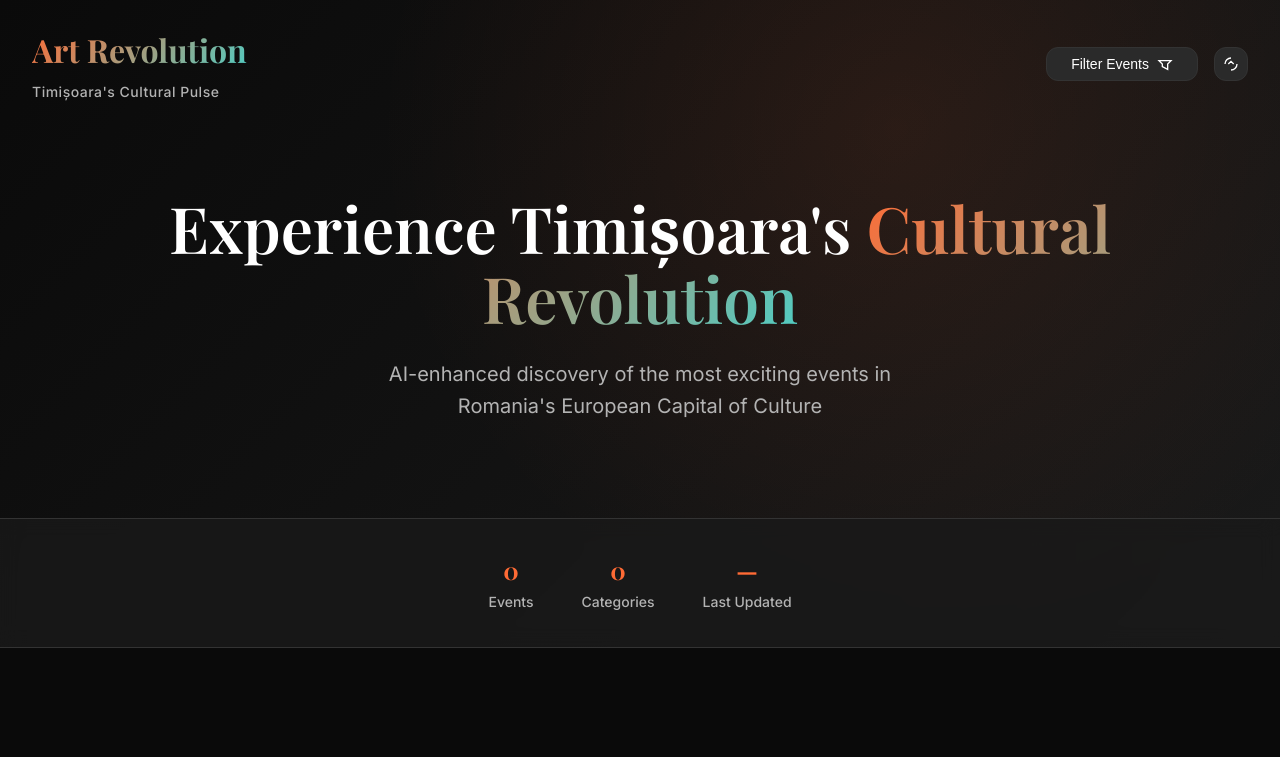
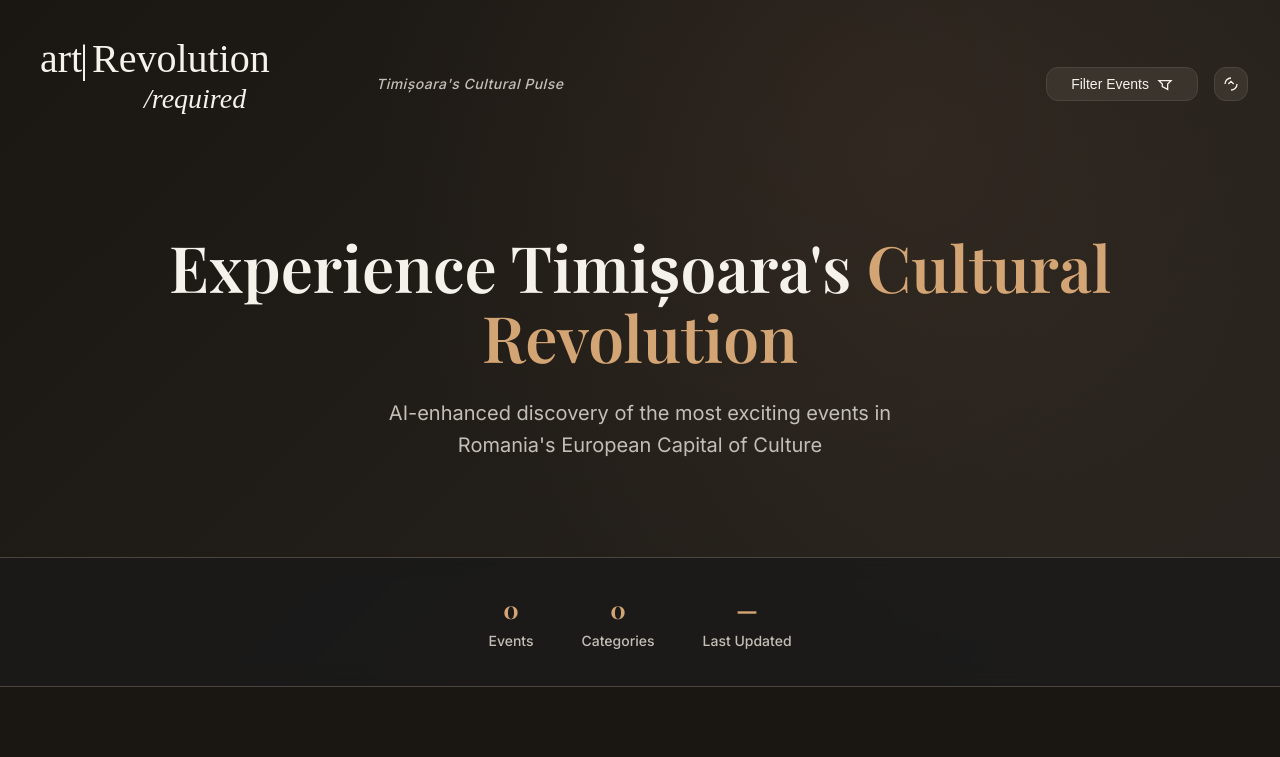
Before and after one commit to Davb0/art-Revolution-required, a website: page public/index.html in a window 1280 px wide. Shown: the top 757 px of the page. Drawn offline with nearby package versions, Linux system fonts and the light colour scheme; no server answers.

Commit message:
🎨 Update logo and design with natural color palette
- Replace logo with exact "art|Revolution /required" design
- Increase logo size to 120px for better visibility
- Add pipe separator "|" between art and Revolution
- Switch to warm, natural color scheme (beige/brown tones)
- Replace artificial orange/cyan with organic earth colors
- Improve typography with Times New Roman serif font
- Enhance visual hierarchy and brand authenticity

```diff
--- a/public/index.html
+++ b/public/index.html
@@ -20,8 +20,26 @@
     <header class="hero">
         <nav class="nav">
             <div class="nav-brand">
-                <h1>Art Revolution</h1>
-                <span class="tagline">Timișoara's Cultural Pulse</span>
+                <svg class="logo" xmlns="http://www.w3.org/2000/svg" viewBox="0 0 800 300">
+                    <defs>
+                        <style>
+                            .logo-text {
+                                font-family: 'Times New Roman', serif;
+                                font-weight: normal;
+                                fill: currentColor;
+                            }
+                            .main-line { font-size: 100px; }
+                            .sub-line { font-size: 70px; font-style: italic; }
+                        </style>
+                    </defs>
+                    <text x="20" y="120" class="logo-text main-line">art</text>
+                    <text x="120" y="120" class="logo-text main-line">|</text>
+                    <text x="150" y="120" class="logo-text main-line">Revolution</text>
+                    <text x="280" y="210" class="logo-text sub-line">/required</text>
+                </svg>
+                <div>
+                    <span class="tagline">Timișoara's Cultural Pulse</span>
+                </div>
             </div>
 
             <div class="nav-controls">
--- a/public/styles.css
+++ b/public/styles.css
@@ -1,20 +1,20 @@
 /* Art Revolution - Timișoara Events CSS */
 
 :root {
-  /* Color Palette */
-  --primary-color: #ff6b35;
-  --primary-dark: #e55a2e;
-  --accent-color: #4ecdc4;
-  --accent-dark: #45b5ad;
-  --background-dark: #0a0a0a;
-  --surface-dark: #1a1a1a;
-  --surface-light: #2a2a2a;
-  --text-primary: #ffffff;
-  --text-secondary: #b3b3b3;
-  --text-accent: #ff6b35;
-  --border-color: #333333;
-  --success-color: #4ade80;
-  --warning-color: #fbbf24;
+  /* Natural Color Palette */
+  --primary-color: #d4a574;
+  --primary-dark: #c09558;
+  --accent-color: #8b7355;
+  --accent-dark: #6d5a43;
+  --background-dark: #1a1612;
+  --surface-dark: #2a2520;
+  --surface-light: #3a342c;
+  --text-primary: #f5f1eb;
+  --text-secondary: #c4bfb6;
+  --text-accent: #d4a574;
+  --border-color: #4a453d;
+  --success-color: #7c9885;
+  --warning-color: #d4a574;
 
   /* Typography */
   --font-sans: 'Inter', -apple-system, BlinkMacSystemFont, 'Segoe UI', Roboto, sans-serif;
@@ -80,7 +80,7 @@ body {
   left: 0;
   right: 0;
   bottom: 0;
-  background: radial-gradient(circle at 70% 20%, rgba(255, 107, 53, 0.1) 0%, transparent 50%);
+  background: radial-gradient(circle at 70% 20%, rgba(212, 165, 116, 0.08) 0%, transparent 50%);
   pointer-events: none;
 }
 
@@ -93,14 +93,23 @@ body {
   z-index: 10;
 }
 
+.nav-brand {
+  display: flex;
+  align-items: center;
+  gap: var(--space-md);
+}
+
+.nav-brand .logo {
+  height: 120px;
+  width: auto;
+  color: var(--text-primary);
+}
+
 .nav-brand h1 {
-  font-family: var(--font-display);
-  font-size: 2rem;
-  font-weight: 700;
-  background: linear-gradient(135deg, var(--primary-color), var(--accent-color));
-  background-clip: text;
-  -webkit-background-clip: text;
-  -webkit-text-fill-color: transparent;
+  font-family: 'Times New Roman', serif;
+  font-size: 1.5rem;
+  font-weight: normal;
+  color: var(--text-primary);
   margin-bottom: 0.25rem;
 }
 
@@ -109,6 +118,7 @@ body {
   color: var(--text-secondary);
   font-weight: 500;
   letter-spacing: 0.5px;
+  font-style: italic;
 }
 
 .nav-controls {
@@ -160,10 +170,7 @@ body {
 }
 
 .highlight {
-  background: linear-gradient(135deg, var(--primary-color), var(--accent-color));
-  background-clip: text;
-  -webkit-background-clip: text;
-  -webkit-text-fill-color: transparent;
+  color: var(--primary-color);
   position: relative;
 }
 
@@ -400,6 +407,7 @@ body {
   margin-bottom: var(--space-md);
   display: -webkit-box;
   -webkit-line-clamp: 3;
+  line-clamp: 3;
   -webkit-box-orient: vertical;
   overflow: hidden;
 }
@@ -577,6 +585,16 @@ body {
     padding: var(--space-md);
   }
 
+  .nav-brand {
+    flex-direction: column;
+    text-align: center;
+    gap: var(--space-sm);
+  }
+
+  .nav-brand .logo {
+    height: 100px;
+  }
+
   .hero-content {
     padding: var(--space-xl) var(--space-md) var(--space-lg);
   }
```
Also changed, not shown: public/logo.svg (added).
